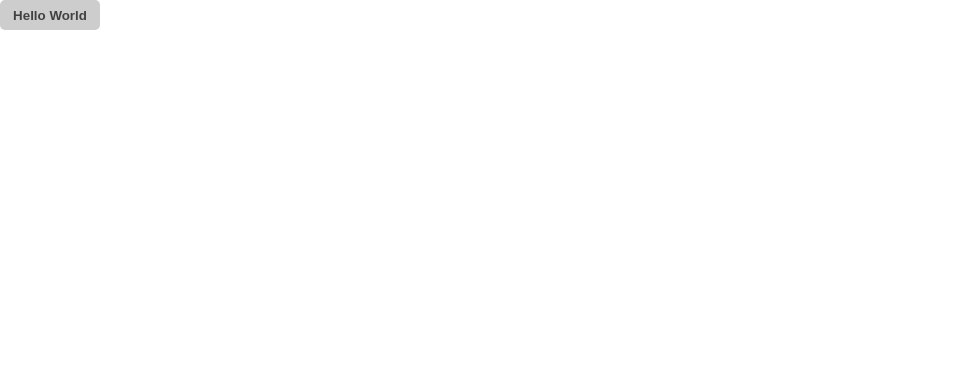
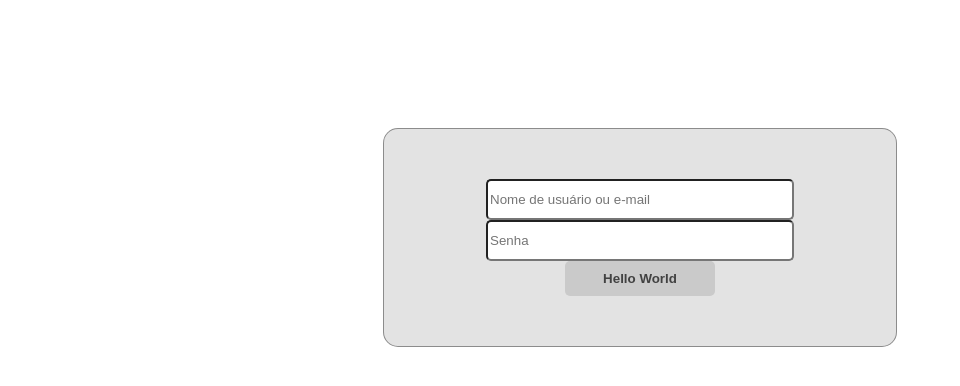
Before and after one commit to julianopaulos/react_crud_consume, a React (Create React App) app: page / in a window 1280 px wide. Shown: the top 386 px of the page, without its empty margins (0-960 px from the left). Built offline with nearby package versions, Linux system fonts and the light colour scheme.

Commit message:
criando tela de login

```diff
--- a/src/Pages/Home/index.tsx
+++ b/src/Pages/Home/index.tsx
@@ -1,21 +1,42 @@
 import Button from '../../components/Button/index';
+import Input from '../../components/Input/index';
+import Form from '../../components/Form/index';
 
 export default function Home() {
     return (
         <>
-            <form>
+            <Form>
+                <Input
+                    height={35}
+                    width={300}
+                    name="name"
+                    type="text"
+                    id="name"
+                    placeholder="Nome de usuário ou e-mail"
+                    max="100"
+                    min="4"
+                    required
+                />
+                <Input
+                    height={35}
+                    width={300}
+                    name="password"
+                    type="password"
+                    id="password"
+                    placeholder="Senha"
+                    max="100"
+                    min="4"
+                    required
+                />
                 <Button
                     text={'Hello World'}
-                    width={100}
-                    height={30}
+                    width={150}
+                    height={35}
                     color="rgba(50, 50, 50, 0.9)"
                     background={'rgba(200, 200, 200, 0.9)'}
                     hoverBackground={'rgba(100, 230, 230, 0.7)'}
                 />
-            </form>
+            </Form>
         </>
-
     )
-
-
 }
--- /dev/null
+++ b/src/components/Form/index.tsx
@@ -0,0 +1,11 @@
+import { FormHTMLAttributes } from 'react';
+import { Container } from './styles';
+
+export default function Form(prop: FormHTMLAttributes<HTMLFormElement>) {
+  return (
+    <Container
+        {...prop}
+    >
+    </Container>
+  )
+}
--- /dev/null
+++ b/src/components/Form/styles.ts
@@ -0,0 +1,17 @@
+import styled from 'styled-components';
+
+
+export const Container = styled.form`
+    width: 40%;
+    margin: 10% auto;
+    padding: 50px 0;
+    display: flex;
+    flex-direction: column;
+    align-items: center;
+    justify-content: center;
+    border-style: none;
+    border-width: 0;
+    border: 1px solid rgba(55, 55, 55, .5);
+    border-radius: 15px;
+    background-color: rgba(200, 200, 200, .5);
+`;
--- a/src/components/Input/styles.ts
+++ b/src/components/Input/styles.ts
@@ -8,8 +8,6 @@ interface ContainerProps {
 export const Container = styled.input<ContainerProps>`
     width: ${(props) => props.width}px;
     height: ${(props) => props.height}px;
-    border-style: none;
-    border-width: 0;
-    border: none;
+    border: 1 px solid rgba(200, 200, 200, .6);
     border-radius: 5px;
 `
```
